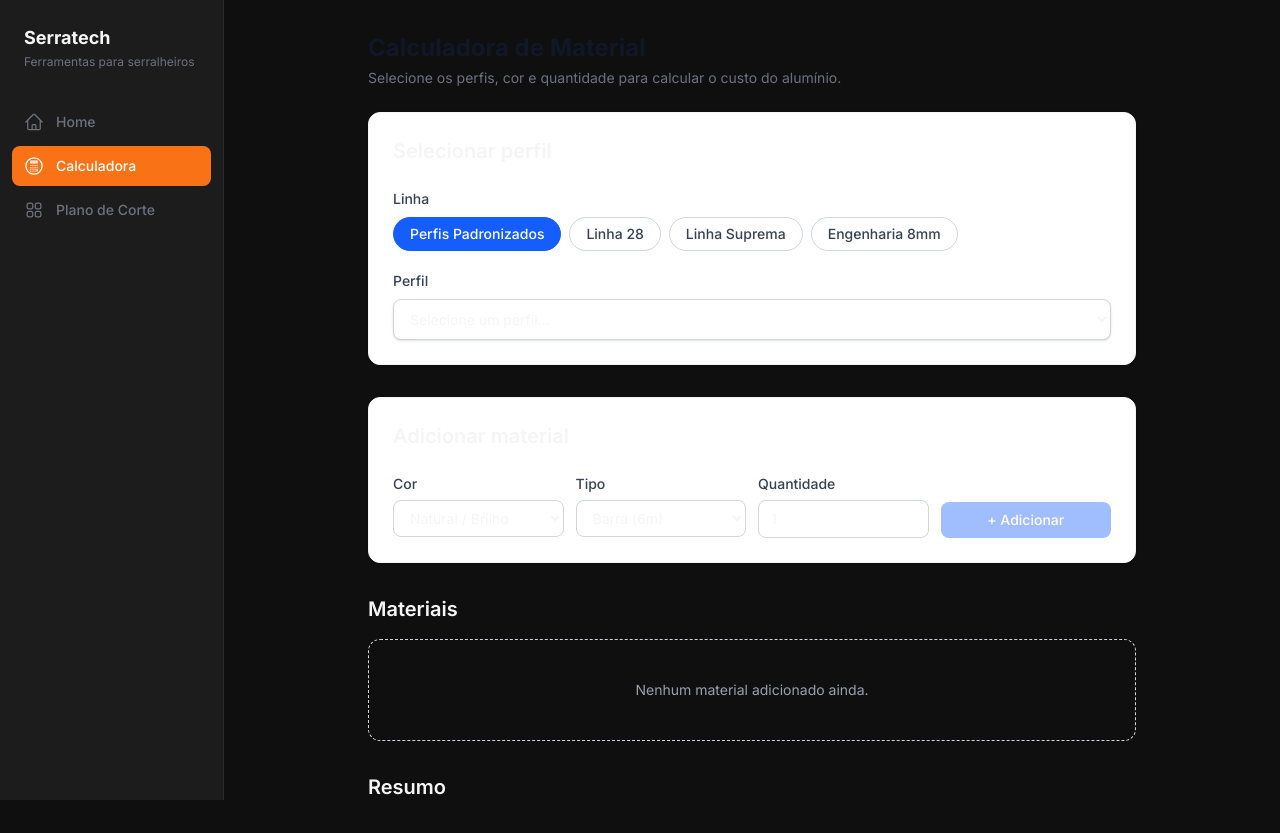
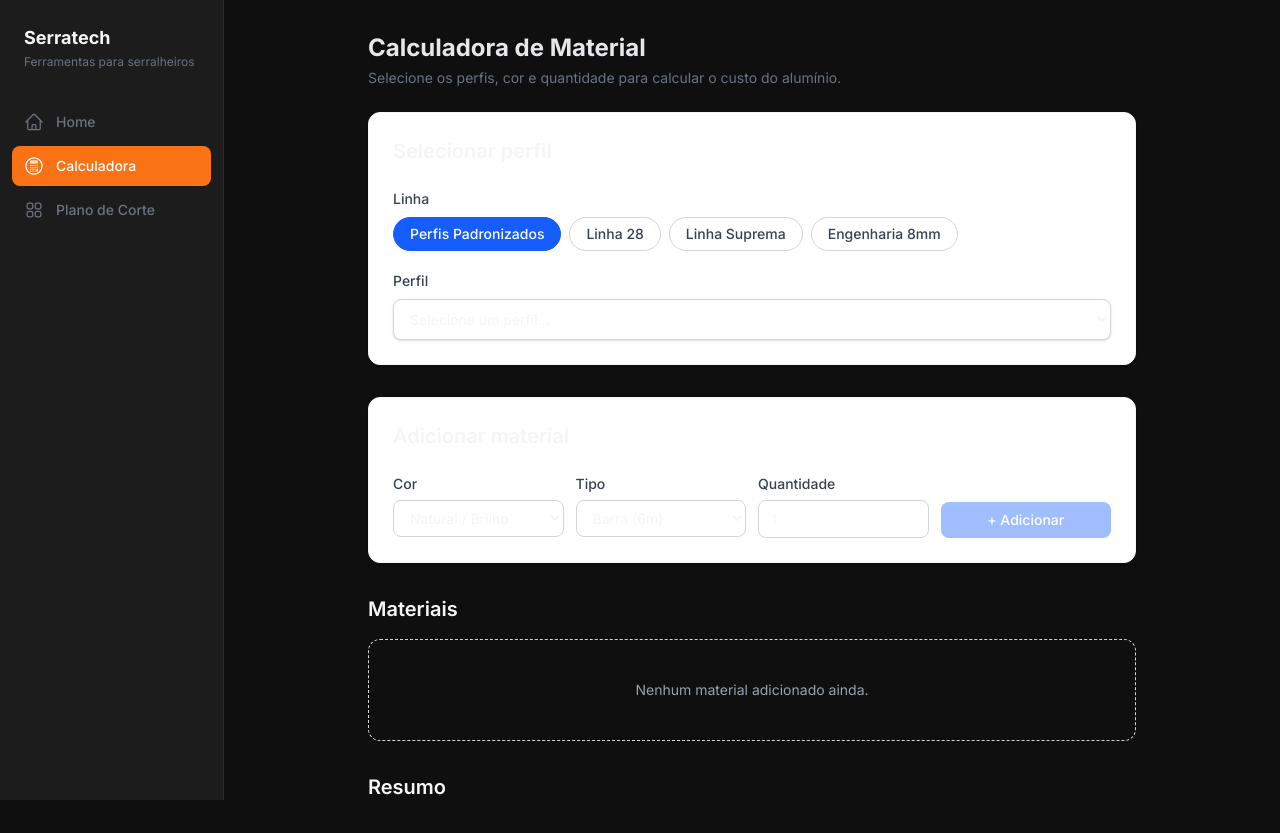
Before and after one commit to guigvd/sos-serralheiro, a Next.js app: page /calculadora in a window 1280 px wide. Built offline with nearby package versions, Linux system fonts and the light colour scheme.

Commit message:
feat: new color on title

```diff
--- a/app/calculadora/page.tsx
+++ b/app/calculadora/page.tsx
@@ -4,7 +4,7 @@ export default function PaginaCalculadora() {
   return (
     <div className="space-y-6 max-w-3xl mx-auto">
       <div>
-        <h1 className="text-2xl font-bold text-gray-900">Calculadora de Material</h1>
+        <h1 className="text-2xl font-bold text-gray-200">Calculadora de Material</h1>
         <p className="mt-1 text-sm text-gray-500">
           Selecione os perfis, cor e quantidade para calcular o custo do alumínio.
         </p>
--- a/app/plano-de-corte/page.tsx
+++ b/app/plano-de-corte/page.tsx
@@ -17,7 +17,7 @@ export default function PaginaPlanoDeCorte() {
   return (
     <div className="space-y-8 max-w-3xl mx-auto">
       <div>
-        <h1 className="text-2xl font-bold text-gray-900">Plano de Corte</h1>
+        <h1 className="text-2xl font-bold text-gray-200">Plano de Corte</h1>
         <p className="mt-1 text-sm text-gray-500">
           Selecione a tipologia para gerar o plano de corte completo.
         </p>
```
